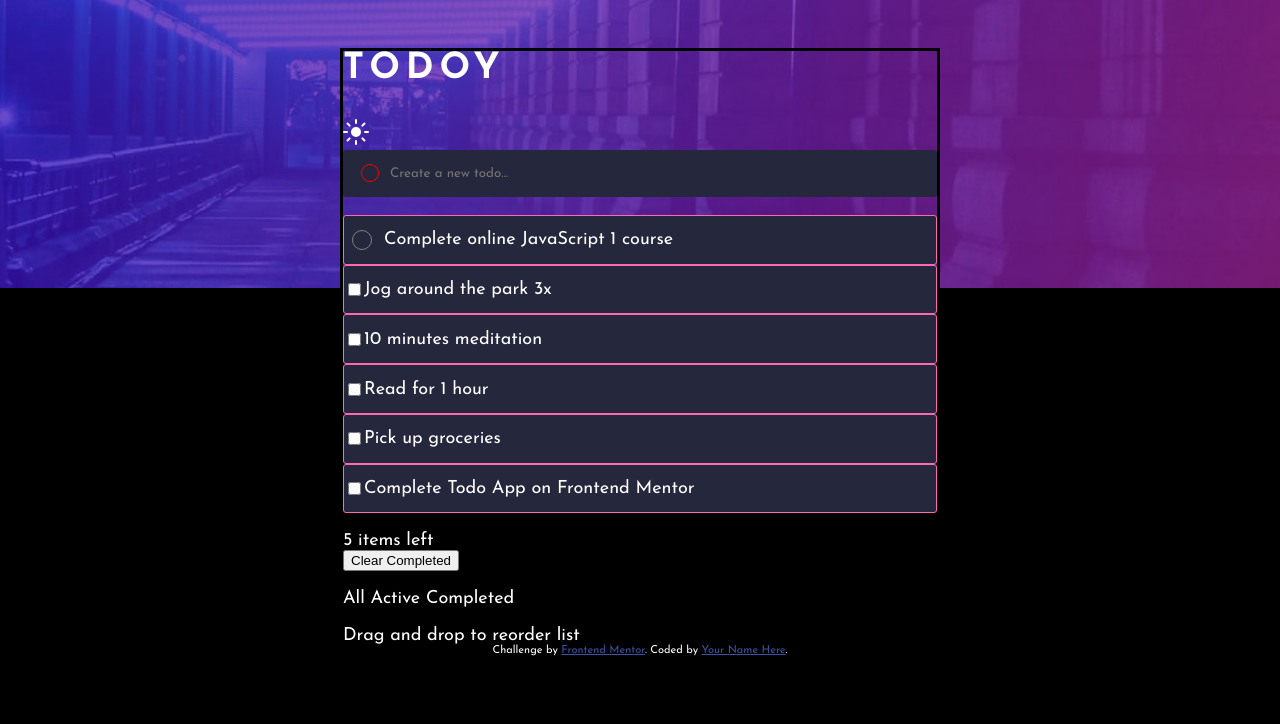
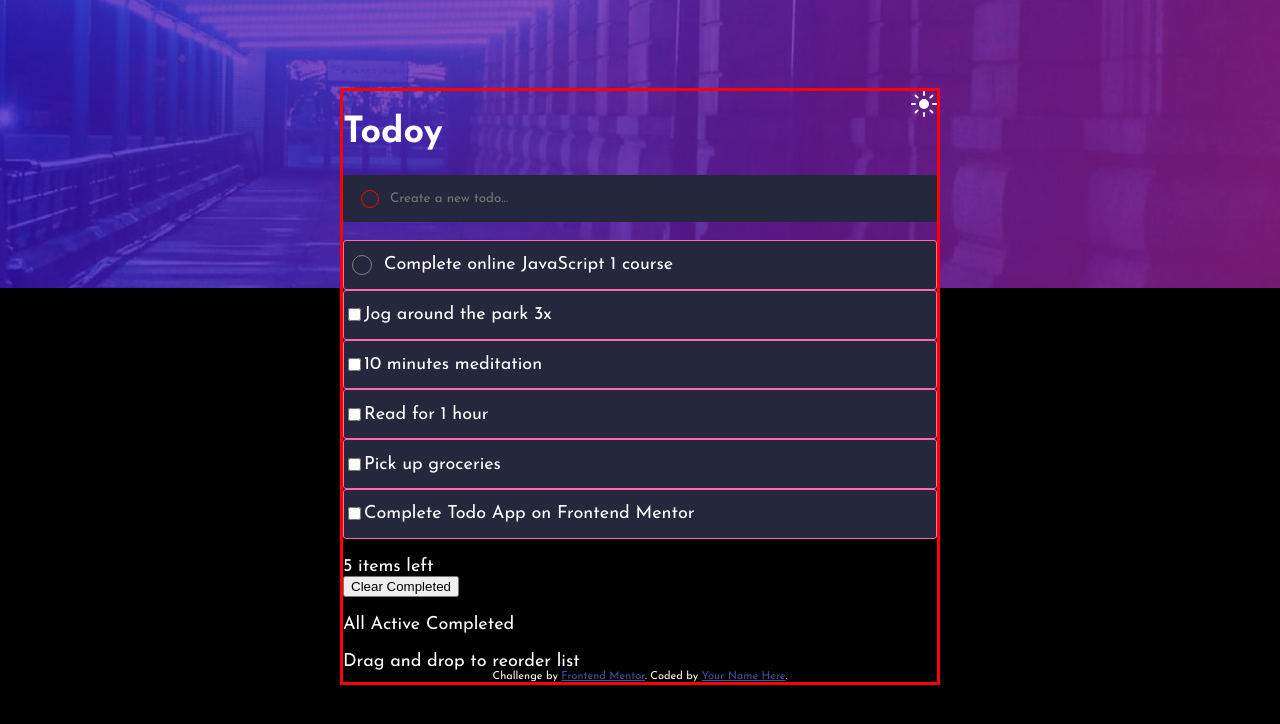
Before and after one commit to venovor/00-todo-app-main, a plain HTML site: page index.html in a window 1280 px wide. Drawn offline with nearby package versions, Linux system fonts and the light colour scheme; files that its build step writes are made by us from their sources.

Commit message:
changed border color of container-todo for better visibility

```diff
--- a/scss/_base.scss
+++ b/scss/_base.scss
@@ -18,25 +18,22 @@ body {
     color: white; /* to be removed, use for test only */
 }
 
-main {
-    width: 90vw;
-    border: solid black; /* to be removed */
+.container-title {
+    display: flex;
+    flex-direction: row;
+    justify-content: space-between;
+}
+
+.container-todo {
+    width: 80vw;
     position: absolute;
-    margin-top: 3rem;
     font-family: $font-family;
+    border: solid red; /* to be removed */
 
     @include desktop {
         width: 600px;
+        margin-top: 5.5rem;
     }
-}
-
-.title {
-    text-transform: uppercase;
-    margin: 0;
-    margin-bottom: 2rem;
-    letter-spacing: 6px;
-    color: white;
-    font-weight: $font-weight-regular;
 }
 
 // Code from frontendmentor.io
```
